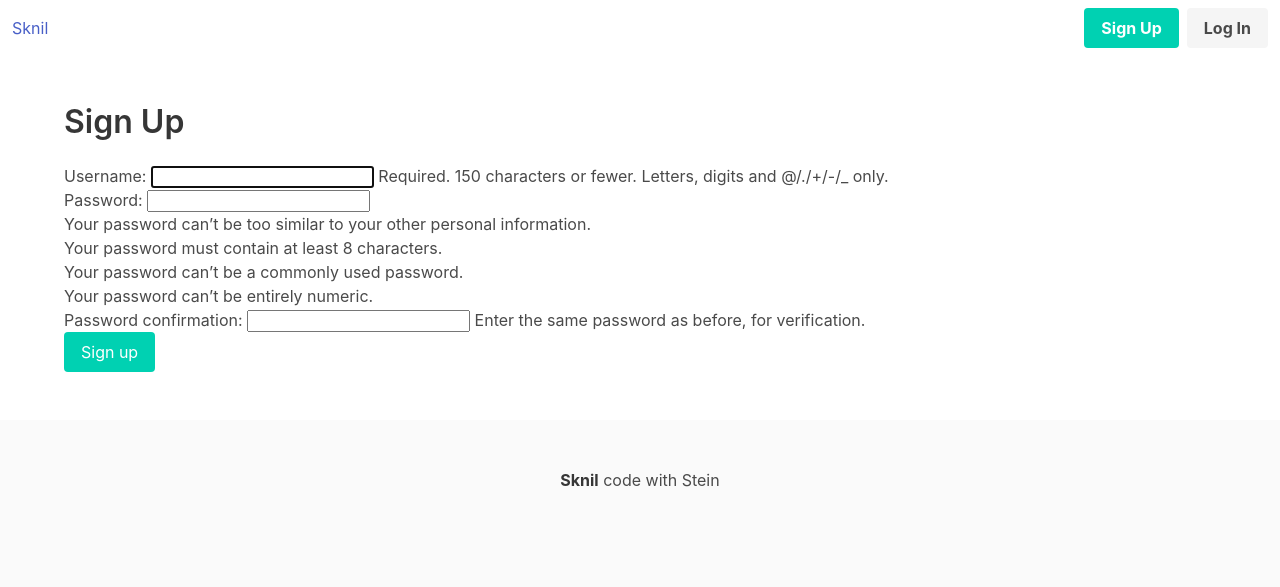
After one commit to theodor85/sknil, a Django app: page /signup/ in a window 1280 px wide. The commit adds this page. Shown: the top 587 px of the page. Run offline with Django 3.2, Linux system fonts and the light colour scheme.

Commit message:
lesson 3

```diff
--- a/apps/core/templates/core/base.html
+++ b/apps/core/templates/core/base.html
@@ -17,9 +17,13 @@
           <div id="navbarBasicExample" class="navbar-menu">
             <div class="navbar-end">
               <div class="navbar-item">
-                  <div class="button">
-                      <a class="button is-primary"><strong>Sign Up</strong></a>
-                      <a class="button is-light"><strong>Log In</strong></a>
+                  <div class="buttons">
+                      {% if request.user.is_authenticated %}
+                      <a href="{% url 'logout' %}" class="button is-danger"><strong>Log out</strong></a>
+                      {% else %}
+                      <a href="{% url 'signup' %}" class="button is-primary"><strong>Sign Up</strong></a>
+                      <a href="{% url 'login' %}"class="button is-light"><strong>Log In</strong></a>
+                      {% endif %}
                   </div>
               </div>
             </div>
--- /dev/null
+++ b/apps/core/templates/core/signup.html
@@ -0,0 +1,12 @@
+{% extends 'core/base.html' %}
+
+{% block content %}
+<div class="container">
+    <h1 class="title">Sign Up</h1>
+    <form action="." method="post">
+        {% csrf_token %}
+        {{ form.as_p }}
+        <button class="button is-primary" type=submit>Sign up</button>
+    </form>
+</div>
+{% endblock %}
--- a/apps/core/views.py
+++ b/apps/core/views.py
@@ -1,4 +1,20 @@
-from django.shortcuts import render
+from django.shortcuts import render, redirect
+from django.contrib.auth import login
+from django.contrib.auth.forms import UserCreationForm
 
 def frontpage(request):
     return render(request, 'core/frontpage.html')
+
+def signup(request):
+    if request.method == 'POST':
+        form = UserCreationForm(request.POST)
+
+        if form.is_valid():
+            user = form.save()
+            login(request, user)
+            return redirect('frontpage')
+
+    else:
+        form = UserCreationForm()
+
+    return render(request, 'core/signup.html', {'form': form})
--- a/sknil/settings.py
+++ b/sknil/settings.py
@@ -26,6 +26,10 @@ SECRET_KEY = '62o$na9kz5epmwjm+#2%f&@!-rx7an&fk4i4&w0(a-rcnlcq$2'
 DEBUG = True
 
 ALLOWED_HOSTS = []
+
+LOGIN_URL = 'login'
+LOGIN_REDIRECT_URL = 'frontpage'
+LOGOUT_REDIRECT_URL = 'frontpage'
 
 
 # Application definition
--- a/sknil/urls.py
+++ b/sknil/urls.py
@@ -1,10 +1,14 @@
 from django.contrib import admin
+from django.contrib.auth import views
 from django.urls import path
 
-from apps.core.views import frontpage
+from apps.core.views import frontpage, signup
 
 
 urlpatterns = [
     path('admin/', admin.site.urls),
+    path('login/', views.LoginView.as_view(template_name='core/login.html'), name='login'),
+    path('logout/', views.LogoutView.as_view(), name='logout'),
+    path('signup/', signup, name='signup'),
     path('', frontpage, name='frontpage'),
 ]
```
Also changed, not shown: apps/core/templates/core/login.html (added, +12 -0 lines), 1 other file.
